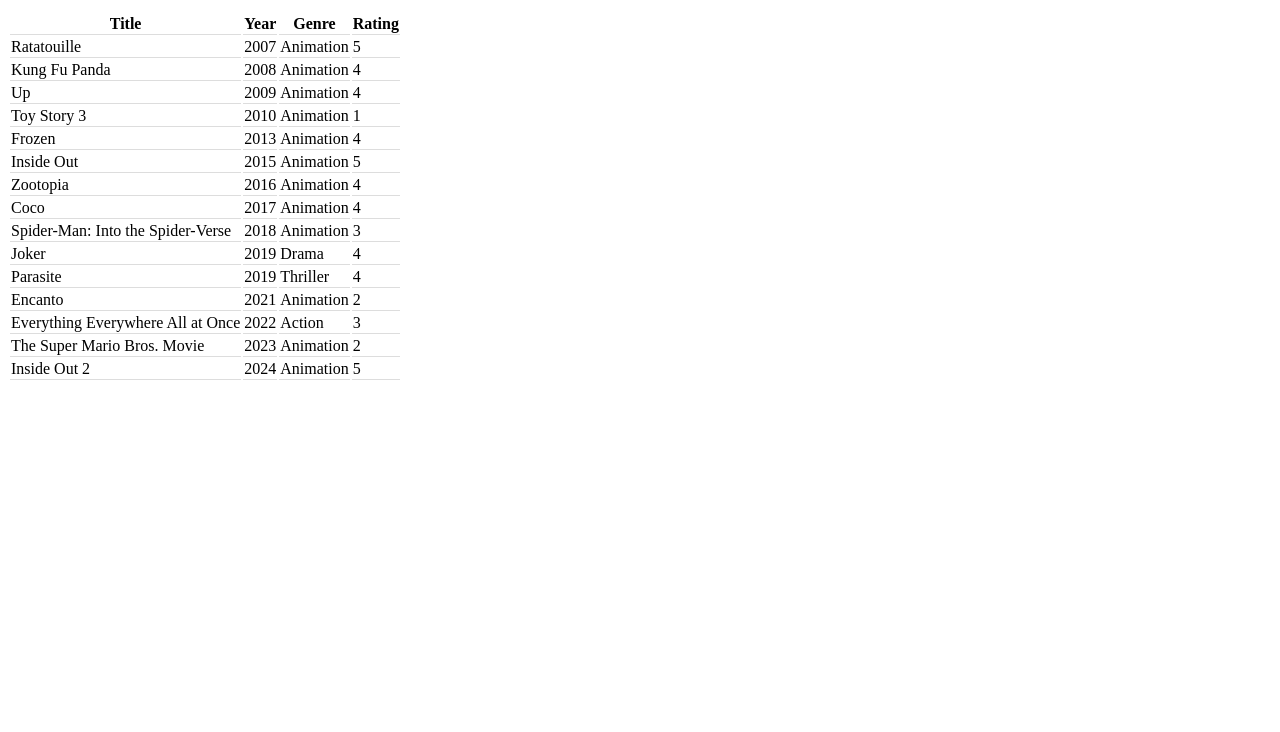
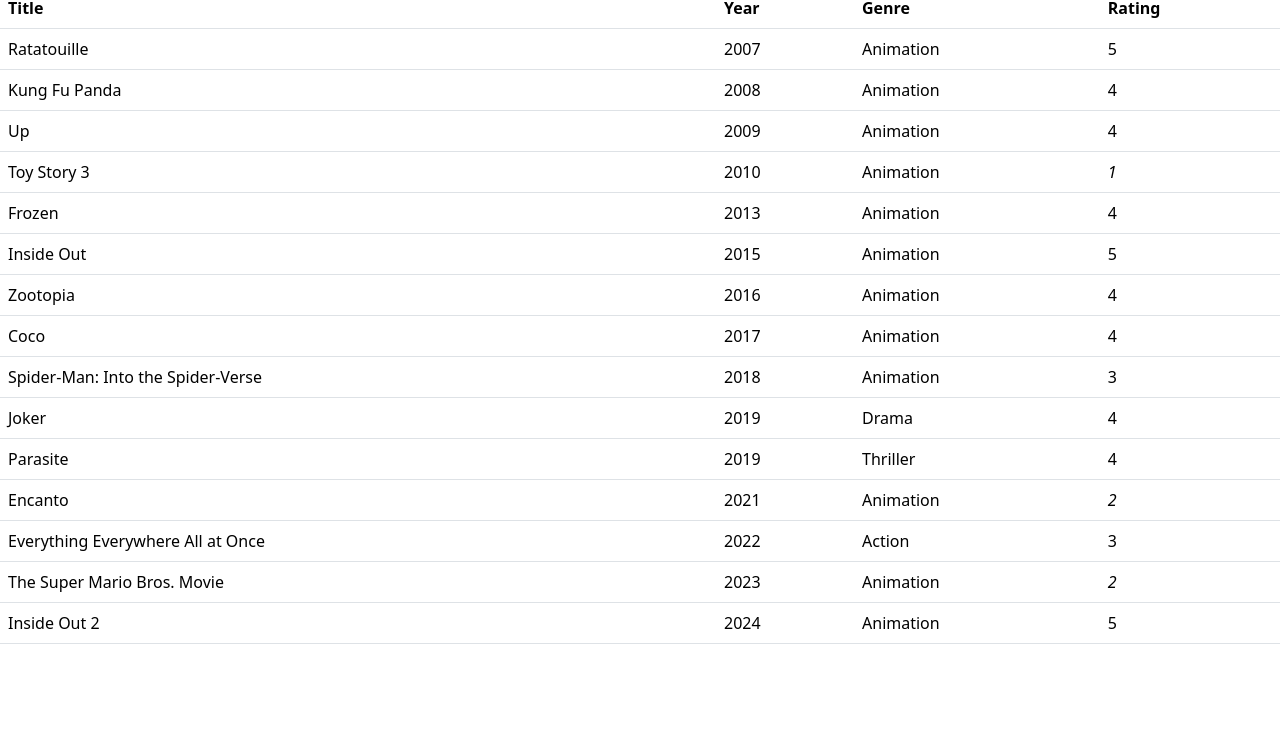
Before and after one commit to BDavid3/filmek, a plain HTML site: page index.html in a window 1280 px wide. Shown: the part 68-800 px from the top of the page. Drawn offline with nearby package versions, Linux system fonts and the light colour scheme.

Commit message:
Bootstrap added

```diff
--- a/index.html
+++ b/index.html
@@ -4,11 +4,12 @@
     <meta charset="UTF-8">
     <meta name="viewport" content="width=device-width, initial-scale=1.0">
     <link rel="stylesheet" href="style.css">
+    <link href="https://cdn.jsdelivr.net/npm/bootstrap@5.3.8/dist/css/bootstrap.min.css" rel="stylesheet">
     <title>Filmek</title>
 </head>
 <body>
     <h1>Filmek</h1>
-    <table>
+    <table class="table table-hover">
         <thead>
             <tr>
                 <th>Title</th>
@@ -21,5 +22,6 @@
         </tbody>
     </table>
     <script src="script.js"></script>
+    <script src="https://cdn.jsdelivr.net/npm/bootstrap@5.3.8/dist/js/bootstrap.bundle.min.js"></script>
 </body>
 </html>
--- a/script.js
+++ b/script.js
@@ -107,7 +107,16 @@
   tr.appendChild(tdTitle)
   tr.appendChild(tdYear)
   tr.appendChild(tdGenre)
-  tr.appendChild(tdRating)
 
+  if (film.rating < 3)
+  {
+    // change color
+    tdRating.className = "low-rating";
+    tr.appendChild(tdRating)
+  }
+  else
+  {
+    tr.appendChild(tdRating)
+  }
   table.appendChild(tr)
 }
--- a/style.css
+++ b/style.css
@@ -1,3 +1,4 @@
-th, td {
-  border-bottom: 1px solid #ddd;
+.low-rating {
+    color: red;
+    font-style: italic;
 }
```
